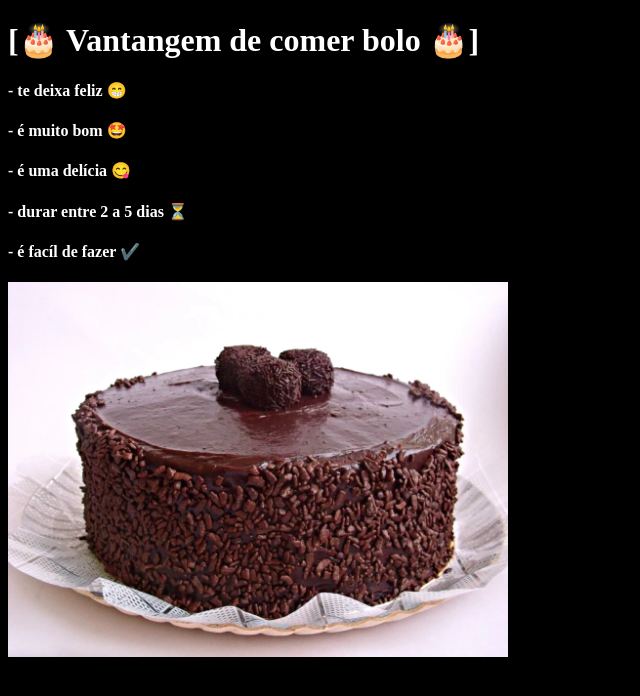
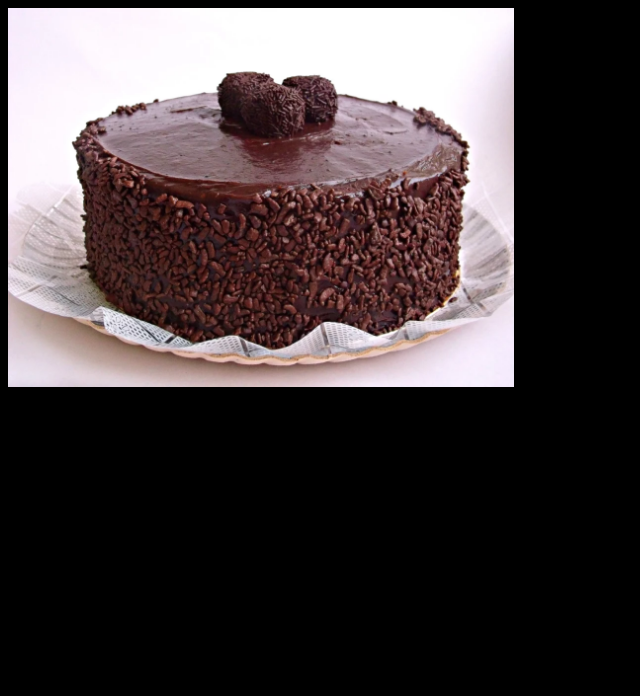
Before and after one commit to RafaelMasqueicos/programacao, a plain HTML site: page index.html in a window 1280 px wide. Shown: the whole page, without its empty margins (0-640 px from the left). Drawn offline with Linux system fonts and the light colour scheme.

Commit message:
Add files via upload

```diff
--- a/index.html
+++ b/index.html
@@ -8,13 +8,6 @@
     <link rel="stylesheet" href="style.css">
 </head>
 <body>
-    <h1>[🎂 Vantangem de comer bolo 🎂]</h1>
-    <h4>- te deixa feliz 😁</h4>
-    <h4>- é muito bom 🤩</h4>
-    <h4>- é uma delícia 😋</h4>
-    <h4>- durar entre 2 a 5 dias ⏳</h4>
-    <h4>- é facíl de fazer ✔️</h4>
-    <ul></ul>
-    <img src="Bolo-decorado-com-chocolate-1024x768-optimized.webp" width="500" alt="">
+    <img class="imagem-cabecalho" src="Bolo-decorado-com-chocolate-1024x768-optimized.webp" alt="">
 </body>
 </html>
--- a/style.css
+++ b/style.css
@@ -6,3 +6,6 @@ body{
     background-color: rgb(0, 0, 0);
     color: white;
 }
+.imagem-cabecalho{
+    width: 40%;
+}
```
